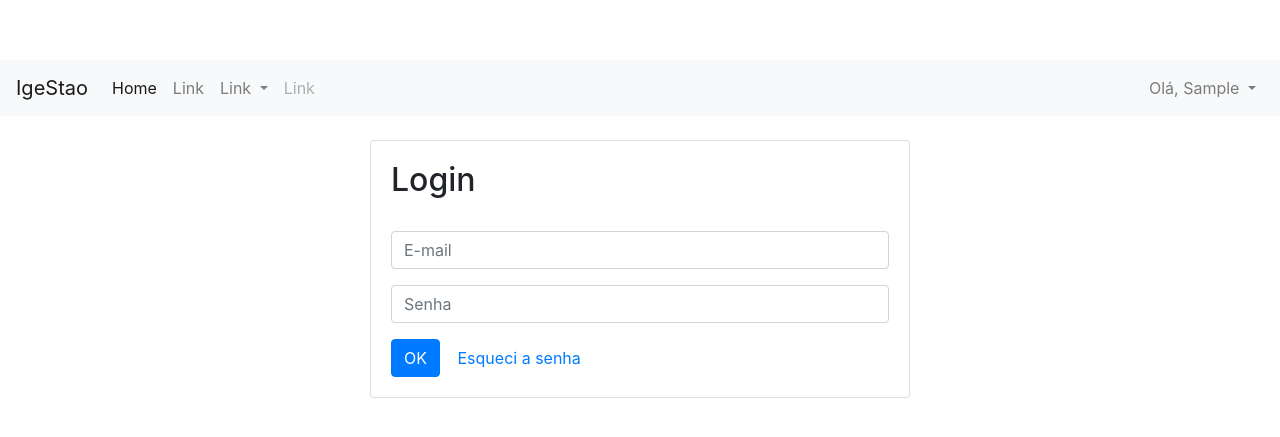
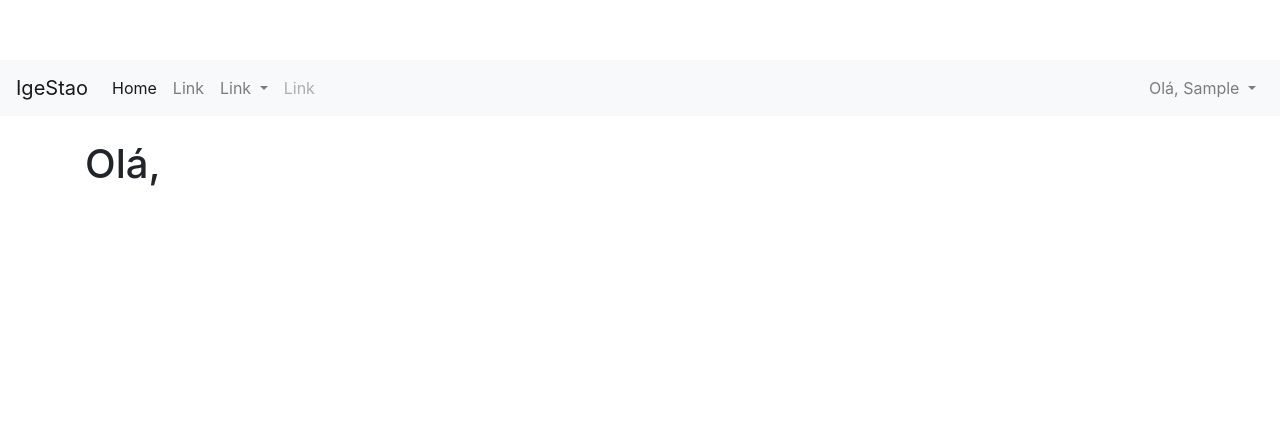
Before and after one commit to RobertaHauser/crycevitor2, a Django app: page / in a window 1280 px wide. Shown: the top 437 px of the page. Run offline with Django 3.2, Linux system fonts and the light colour scheme; the visitor is signed in with stand-in values (Sample User, id 1); some libraries are stand-ins or nearby versions.

Commit message:
accounts/login

```diff
--- a/ars/settings.py
+++ b/ars/settings.py
@@ -147,3 +147,5 @@ EMAIL_PORT = 587
 
 STATIC_URL = '/static/'
 STATIC_ROOT = os.path.join(BASE_DIR, 'static')
+
+LOGIN_REDIRECT_URL='home'
--- a/authentication/urls.py
+++ b/authentication/urls.py
@@ -1,13 +1,14 @@
-from django.urls import path
+from django.urls import path, include
 from . import views
 
 
 urlpatterns = [
-    path('', views.login_user, name='login'),
+    path('', views.home, name='home'),
     path('home', views.home, name='home'),
     path('registro', views.register, name='register'),
-    path('login', views.login_user, name='login'),
-    path('logout_user', views.logout_user, name='logout_user'),
+    path('accounts/', include('django.contrib.auth.urls')),
+    #path('login', views.login_user, name='login'),
+    #path('logout_user', views.logout_user, name='logout_user'),
     path('activate-user/<uidb64>/<token>', views.activate_user, name='activate'),
-    path('alterar-senha', views.password_change, name='password_change'),
+    #path('alterar-senha', views.password_change, name='password_change'),
 ]
--- a/templates/authentication/login.html
+++ /dev/null
@@ -1,35 +0,0 @@
-{% extends "_partials/base.html" %}
-
-{% block title %}Login{% endblock %}
-
-{% load static %}
-
-{% block content %}
-
-<div class="row justify-content-center">
-  <div class="col-6">
-    <div class="card">
-      <div class="card-body">
-        <h2>Login</h2>
-        <br />
-        {% include '_partials/messages.html'%}
-
-      <form class="large form" method="post" action={% url 'login'  %}>
-        {% csrf_token %}
-        <div class="form-group">
-          <input type="text" class="form-control" required name="email" placeholder="E-mail" value="{{ data.email }}" />
-        </div>
-
-        <div class="form-group">
-          <input type="password" class="form-control" required name="password" placeholder="Senha" />
-        </div>
-
-        <button type="submit" class="btn btn-primary">OK</button>
-        <a href="{ url 'password_reset' %}" class="btn btn-link">Esqueci a senha</a>
-      </form>
-
-      </div>
-    </div>
-  </div>
-</div>
-{% endblock content %}
--- a/templates/authentication/register.html
+++ b/templates/authentication/register.html
@@ -68,7 +68,7 @@
 
         </form>
 
-        <div class="message">Já tem uma conta? <a href={% url 'login' %}>Login</a></div>
+        <div class="message">Já tem uma conta? <a href="{% url 'login' %}">Login</a></div>
     <div class="four wide column"></div>
   </div>
 </div>
```
Also changed, not shown: authentication/views.py (+7 -2 lines), templates/registration/login.html (added, +22 -0 lines).
